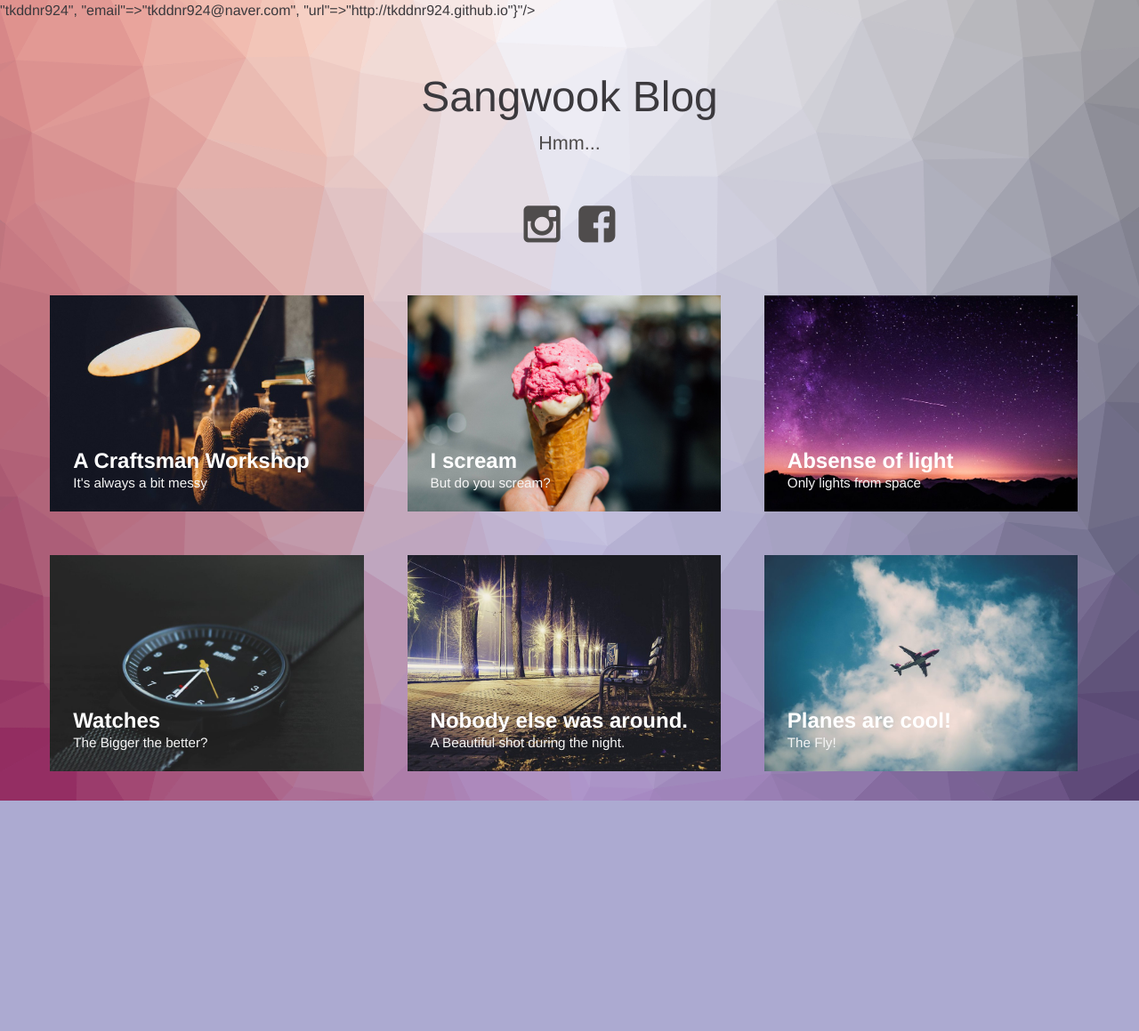
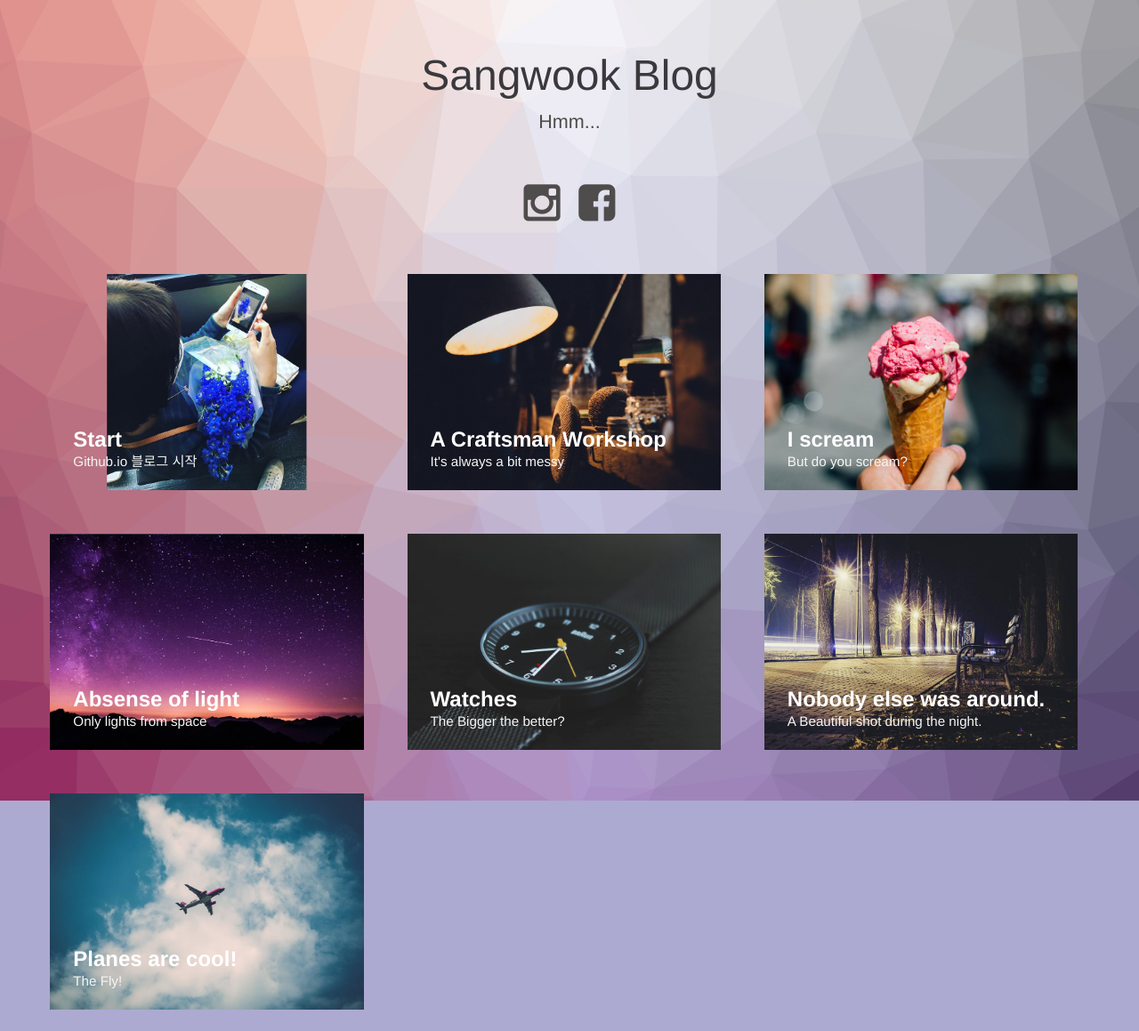
Before and after one commit to tkddnr924/tkddnr924.github.io, a Jekyll site: the page built from index.html, in a window 1280 px wide. Shown: the whole page at 89% size. Built offline with Jekyll 4.4.1, drawn with Linux system fonts in a browser that asks for light colours; before the commit the page ends 900 px from its top, so only the background shows below that.

Commit message:
blog start

```diff
--- a/_config.yml
+++ b/_config.yml
@@ -2,10 +2,7 @@
 title: Sangwook Blog
 description: Sangwook-Blog A Elegant template for Jekyll
 keywords: Modern, Blogging, Fun
-author:
-  name: "tkddnr924"
-  email: "tkddnr924@naver.com"
-  url: "http://tkddnr924.github.io"
+author: "tkddnr924"
 
 # Build Settings
 baseurl: "/" # the subpath of your site, e.g. /blog/
```
Also changed, not shown: _posts/2018-05-30-Start.markdown (renamed from _posts/2018-0530-Start.markdown).
